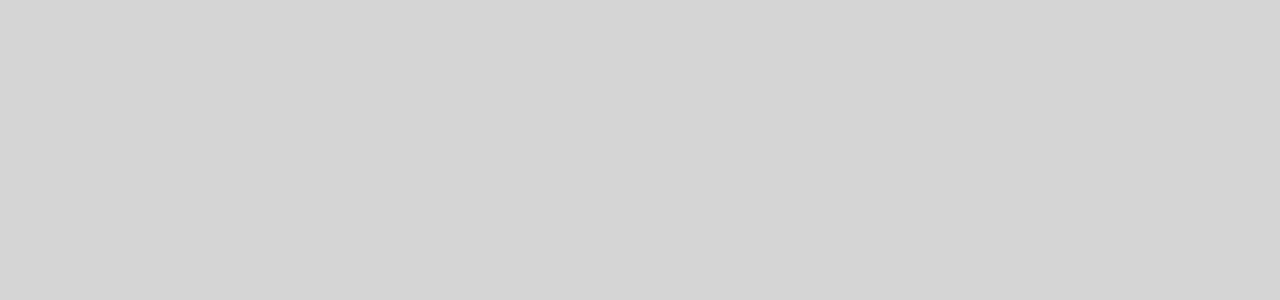
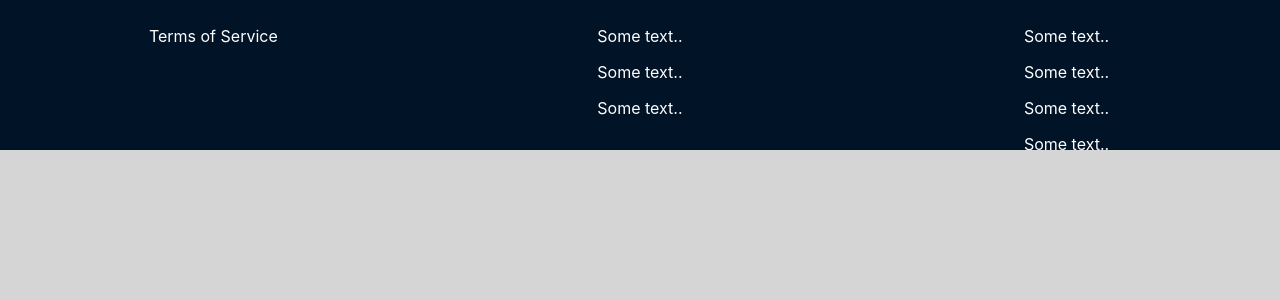
Before and after one commit to sfsu-joseo/csc648-848-01-sw-engineering-summer-22-team02, a React (Create React App) app in the folder application/front-end/: page /Footer in a window 1280 px wide. Before the commit this address had no page. Shown: the top 300 px of the page. Built offline with nearby package versions, Linux system fonts and the light colour scheme.

Commit message:
Homepage with footer

```diff
--- a/application/front-end/src/App.css
+++ b/application/front-end/src/App.css
@@ -75,8 +75,17 @@ h1{
   border-radius: 20px;
   margin-bottom: 50px;
   color: white;
-  height: 300px;
+  height: 200%;
   width: 80%;
+}
+.gamesExample .column{
+  float:left;
+  width:25%;
+}
+.row:after {
+  content: "";
+  display: table;
+  clear: both;
 }
 .score2 {
   text-align: center;
@@ -106,7 +115,7 @@ h1{
   margin-bottom: 50px;
   color: white;
   height: 300px;
-    width: 800px;
+    width: 40%;
 }
 
 .gamesInfo{
@@ -119,8 +128,8 @@ text-decoration: none;
   width:33.33%;
 }
 .teams{
-  height: 150px;
-  width: 150px;
+  height:  50%;
+  width: 50%;
   margin-bottom: 4px;
   margin-top: 50px;
 }
@@ -141,10 +150,78 @@ text-decoration: none;
   font-size: larger;
   font-weight: 1000;
   padding-bottom: 10px;
-  margin-top: 20%;
+  margin-top: 10%;
 }
 .time{
   text-align: center;
   font-size: large;
   padding-top: 10px;
 }
+
+
+.split {
+  height: 10%;
+  width: 50%;
+  position: fixed;
+  z-index: 1;
+  top: 0;
+  overflow-x: hidden;
+  padding-top: 20px;
+}
+
+/* Control the left side */
+.left {
+  left: 0;
+  background-color: #111;
+}
+
+/* Control the right side */
+.right {
+  right: 0;
+  margin-top:10%;
+  background-color: red;
+}
+
+/* If you want the content centered horizontally and vertically */
+.centered {
+  position: absolute;
+  top: 50%;
+  left: 50%;
+  transform: translate(-50%, -50%);
+  text-align: center;
+}
+
+/* Style the image inside the centered container, if needed */
+.centered img {
+  width: 150px;
+  border-radius: 50%;
+}
+.footer {
+  position: relative;
+  left: 0;
+  bottom: 0;
+  height:150px;
+  width: 100%;
+  background-color:rgb(0, 19, 39, 255);
+  color: white;
+  text-align: center;
+}
+* {
+  box-sizing: border-box;
+}
+
+/* Create three equal columns that floats next to each other */
+.column {
+  float: left;
+  width: 33.33%;
+  padding: 10px;
+  height: 300px;
+  /* Should be removed. Only for demonstration */
+}
+
+/* Clear floats after the columns */
+.row:after {
+  content: "";
+  display: table;
+  clear: both;
+}
--- a/application/front-end/src/App.js
+++ b/application/front-end/src/App.js
@@ -17,6 +17,7 @@ import CurryPlayerStats from "./CurryPlayerStats";
 import Games from "./Games";
 import GamesExample from "./GamesExample";
 import Dashboard from "./Dashboard";
+import Footer from "./Footer";
 
 // Import other team member's file names
 import Ireland from "./PersonalAbout/Ireland";
@@ -37,6 +38,7 @@ function App() {
         <Route path="/SignUp" element={<SignUp />} />
         <Route path="/Login" element={<Login />} />
         <Route path="/Games" element={<Games />} />
+        <Route path="/Footer" element={<Footer />} />
         <Route path="/GamesExample" element={<GamesExample />} />
         <Route path="PlayerStats" element={<PlayerStats />} />
         <Route path="/TempPage" element={<TempPage />} />
--- a/application/front-end/src/Home.js
+++ b/application/front-end/src/Home.js
@@ -4,6 +4,7 @@ import "./Navbar.css";
 import InputSubmission from "./InputSubmission";
 import { Link } from "react-router-dom";
 import Navbar from "./Navbar";
+import Footer from "./Footer";
 
 // import Display from "./Display.js";
 // import {FontAwesomeIcon} from '@fortawesome/react-fontawesome';
@@ -14,6 +15,7 @@ const Home = () => {
     <>
       <Navbar />
       <InputSubmission />
+      <Footer />
     </>
   );
 };
```
